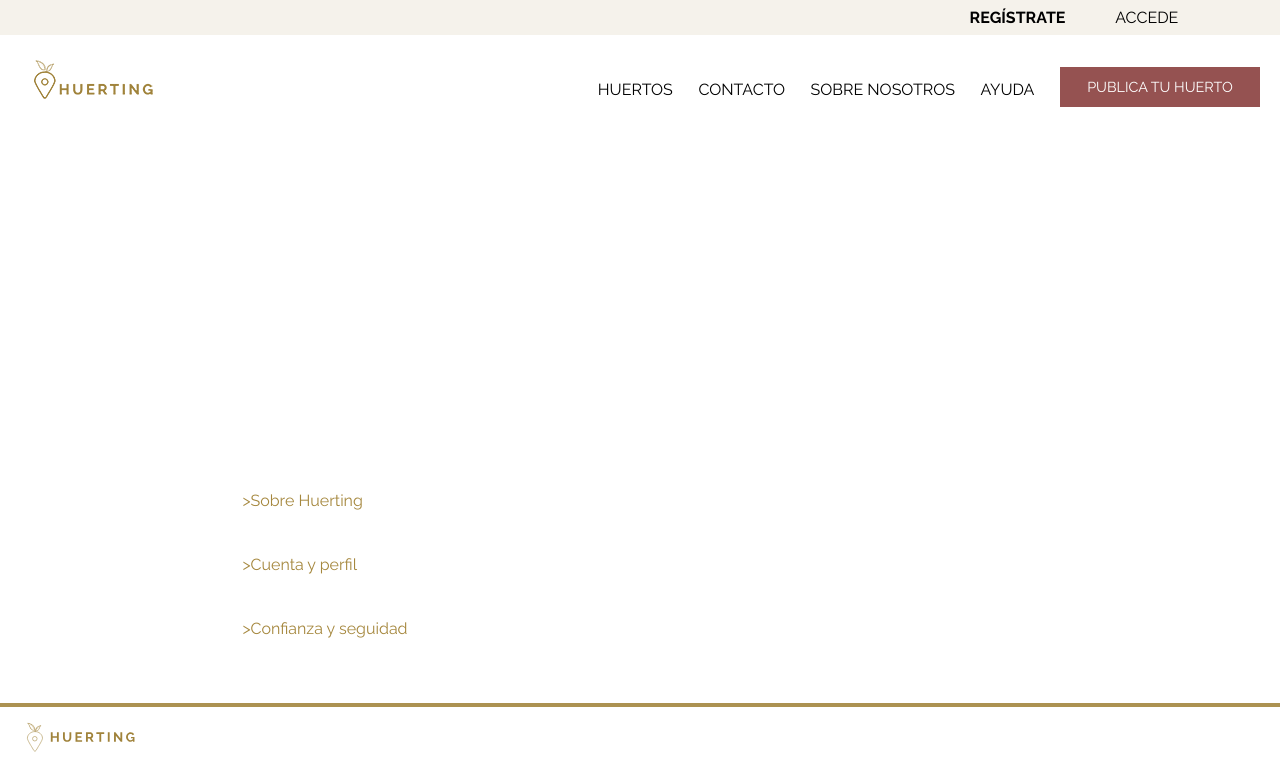
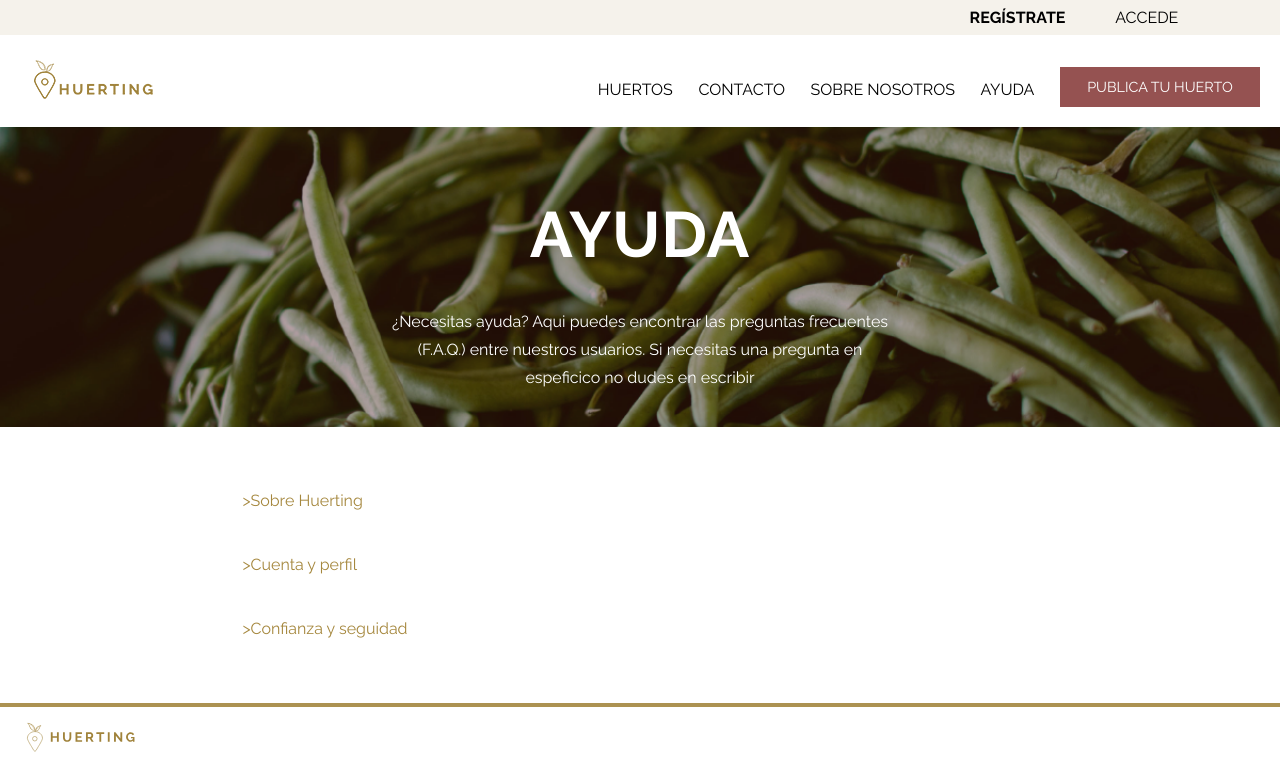
Before and after one commit to Huerting/Huerting, a plain HTML site: page faqs.html in a window 1280 px wide. Shown: the top 764 px of the page. Drawn offline with Linux system fonts and the light colour scheme.

Commit message:
Added files via upload

```diff
--- a/css/style-sobrenosotros.css
+++ b/css/style-sobrenosotros.css
@@ -1,12 +1,11 @@
 *{
  margin:0px;
 }
-body{
-font-family: 'Raleway', sans-serif;
-}
+
+
 
 /* TITLES */
-h1, h2, h3, h4, h5, h6, label, input, div, p, a {
+h1, h2, h3, h4, h5, h6, label, input, p, a {
   font-family: 'Raleway' sans-serif;
 }
 h1, h2{
@@ -806,7 +805,7 @@ color:#AC9251;
 @media all and (min-width: 1024px){
 
 	.contenedor-portada{
-	    background-image: url(img/cabecera1.png);
+	    background-image: url(../img/cabecera4.png);
 		background-size: cover;
 		background-repeat: no-repeat;
        height: 300px;
```
